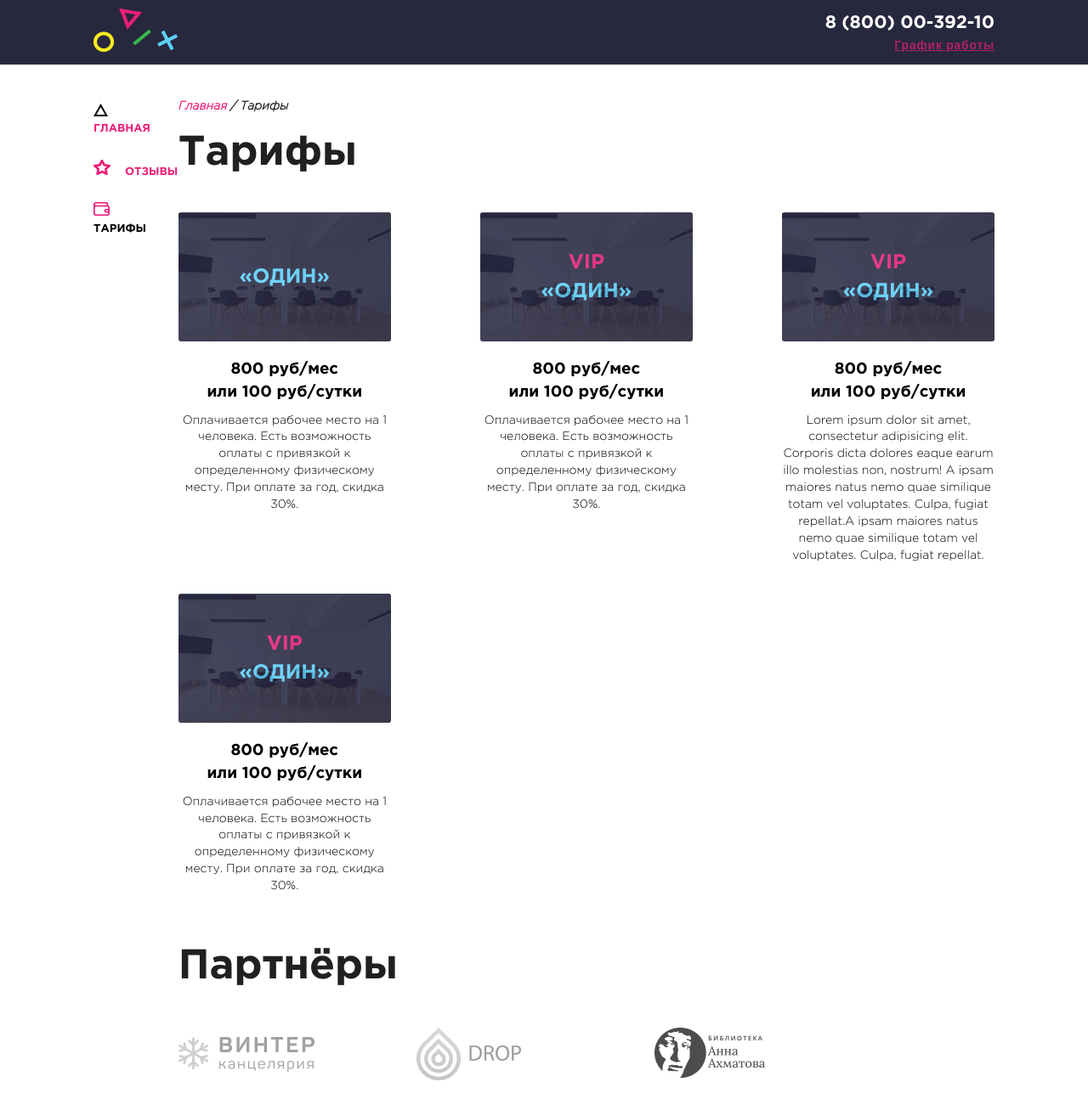
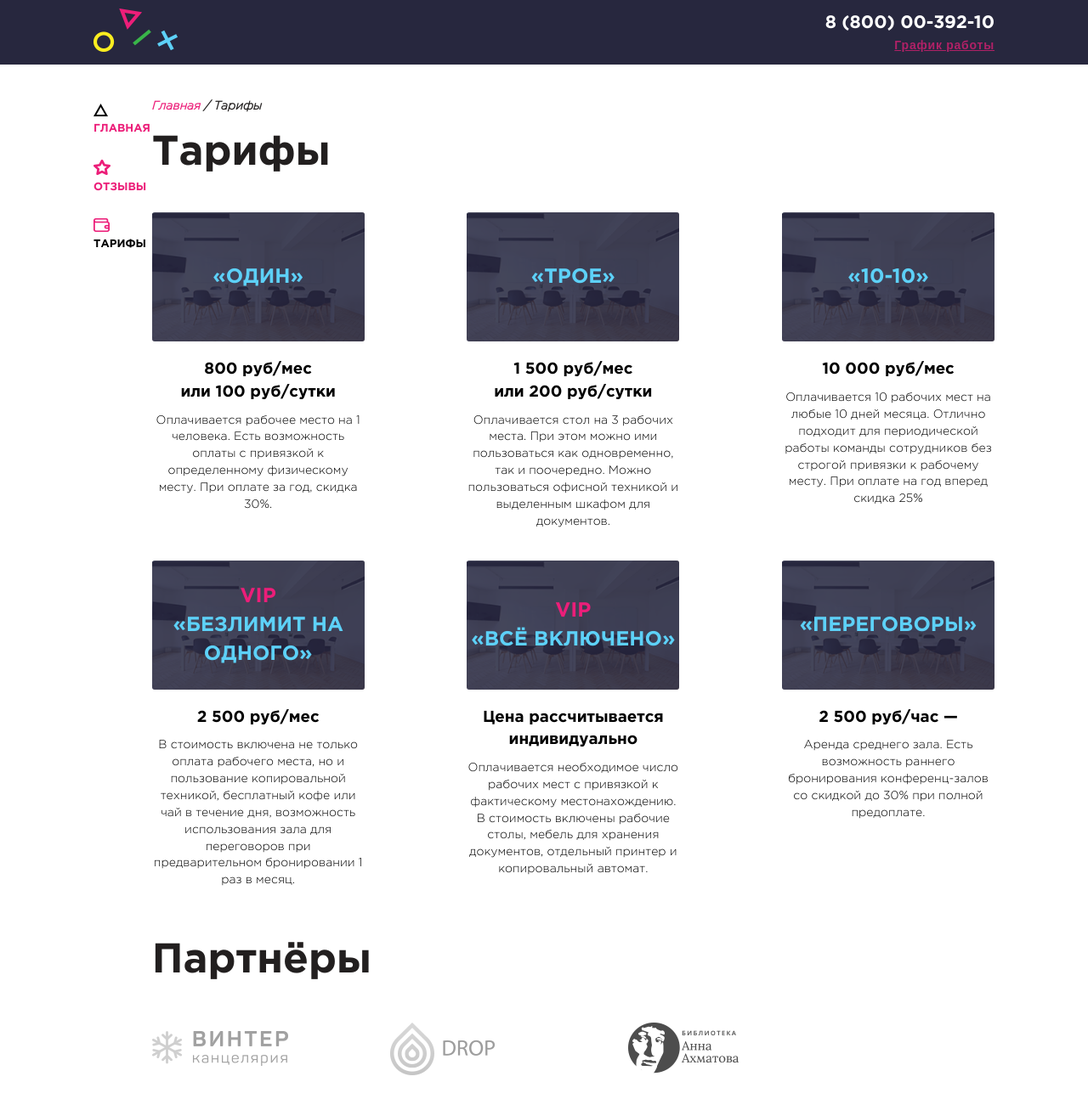
Before and after one commit to Qbic007/qbic007.github.io, a PHP site: page /prices.html in a window 1280 px wide. Shown: the top 1294 px of the page at 85% size. Run offline with PHP 8.4, Linux system fonts and the light colour scheme.

Commit message:
fixes from review

```diff
--- a/coworking/css/blocks/form.css
+++ b/coworking/css/blocks/form.css
@@ -74,6 +74,10 @@
     resize: none;
 }
 
+.form__textarea, .form__input-text {
+    border: transparent solid 1px;
+}
+
 .form__textarea:focus, .form__input-text:focus {
     outline:none;
     border: #ec1e79 solid 1px;
@@ -114,4 +118,5 @@
     outline: none;
     border: none;
     border-radius: 3px;
+    cursor: pointer;
 }
--- a/coworking/css/blocks/tariffs.css
+++ b/coworking/css/blocks/tariffs.css
@@ -48,6 +48,18 @@
     border-radius: 3px;
 }
 
+.tariffs__img-title {
+    display: flex;
+    flex-direction: column;
+    align-items: center;
+    justify-content: center;
+    position: absolute;
+    width: 100%;
+    height: 100%;
+    border-radius: 3px;
+    text-align: center;
+}
+
 .tariffs__description-box {
     font: 16px/1.42 GothamPro, sans-serif;
     font-weight: bold;
--- a/coworking/prices.html
+++ b/coworking/prices.html
@@ -39,7 +39,9 @@
                 <div class="main-content">
                     <nav class="breadcrumbs">
                         <ul class="breadcrumbs__list">
-                            <li class="breadcrumbs__item"><a href="#" class="breadcrumbs__link">Главная</a></li>
+                            <li class="breadcrumbs__item">
+                                <a href="https://qbic007.github.io/coworking/main" class="breadcrumbs__link">Главная</a>
+                            </li>
                             <li class="breadcrumbs__item breadcrumbs__item_active">Тарифы</li>
                         </ul>
                     </nav>
@@ -49,6 +51,8 @@
                             <li class="tariffs__item">
                                 <div class="tariffs__img-box">
                                     <div class="tariffs__darker">
+                                    </div>
+                                    <div class="tariffs__img-title">
                                         <span class="tariffs__title">«Один»</span>
                                     </div>
                                     <img src="img/prices_chairs.png" class="tariffs__img" alt="Изображение тарифа">
@@ -68,19 +72,21 @@
                             <li class="tariffs__item">
                                 <div class="tariffs__img-box">
                                     <div class="tariffs__darker">
-                                        <h2 class="tariffs__vip">VIP</h2>
-                                        <span class="tariffs__title">«Один»</span>
+                                    </div>
+                                    <div class="tariffs__img-title">
+                                        <span class="tariffs__title">«Трое»</span>
                                     </div>
                                     <img src="img/prices_chairs.png" class="tariffs__img" alt="Изображение тарифа">
                                 </div>
                                 <article class="tariffs__description-box">
                                     <h3 class="tariffs__price">
-                                        800 руб/мес <br> или 100 руб/сутки
+                                        1 500 руб/мес <br> или 200 руб/сутки
                                     </h3>
                                     <div class="tariffs__description">
                                         <p>
-                                            Оплачивается рабочее место на 1 человека. Есть возможность оплаты с
-                                            привязкой к определенному физическому месту. При оплате за год, скидка 30%.
+                                            Оплачивается стол на 3 рабочих места. При этом можно ими пользоваться как
+                                            одновременно, так и поочередно. Можно пользоваться офисной техникой и
+                                            выделенным шкафом для документов.
                                         </p>
                                     </div>
                                 </article>
@@ -88,21 +94,21 @@
                             <li class="tariffs__item">
                                 <div class="tariffs__img-box">
                                     <div class="tariffs__darker">
-                                        <h2 class="tariffs__vip">VIP</h2>
-                                        <span class="tariffs__title">«Один»</span>
+                                    </div>
+                                    <div class="tariffs__img-title">
+                                        <span class="tariffs__title">«10-10»</span>
                                     </div>
                                     <img src="img/prices_chairs.png" class="tariffs__img" alt="Изображение тарифа">
                                 </div>
                                 <article class="tariffs__description-box">
                                     <h3 class="tariffs__price">
-                                        800 руб/мес <br> или 100 руб/сутки
+                                        10 000 руб/мес
                                     </h3>
                                     <div class="tariffs__description">
                                         <p>
-                                            Lorem ipsum dolor sit amet, consectetur adipisicing elit. Corporis dicta
-                                            dolores eaque earum illo molestias non, nostrum! A ipsam maiores natus nemo
-                                            quae similique totam vel voluptates. Culpa, fugiat repellat.A ipsam maiores
-                                            natus nemo quae similique totam vel voluptates. Culpa, fugiat repellat.
+                                            Оплачивается 10 рабочих мест на любые 10 дней месяца. Отлично подходит для
+                                            периодической работы команды сотрудников без строгой привязки к рабочему
+                                            месту. При оплате на год вперед скидка 25%
                                         </p>
                                     </div>
                                 </article>
@@ -110,19 +116,67 @@
                             <li class="tariffs__item">
                                 <div class="tariffs__img-box">
                                     <div class="tariffs__darker">
+                                    </div>
+                                    <div class="tariffs__img-title">
                                         <h2 class="tariffs__vip">VIP</h2>
-                                        <span class="tariffs__title">«Один»</span>
+                                        <span class="tariffs__title">«Безлимит на одного»</span>
                                     </div>
                                     <img src="img/prices_chairs.png" class="tariffs__img" alt="Изображение тарифа">
                                 </div>
                                 <article class="tariffs__description-box">
                                     <h3 class="tariffs__price">
-                                        800 руб/мес <br> или 100 руб/сутки
+                                        2 500 руб/мес
                                     </h3>
                                     <div class="tariffs__description">
                                         <p>
-                                            Оплачивается рабочее место на 1 человека. Есть возможность оплаты с
-                                            привязкой к определенному физическому месту. При оплате за год, скидка 30%.
+                                            В стоимость включена не только оплата рабочего места, но и пользование
+                                            копировальной техникой, бесплатный кофе или чай в течение дня, возможность
+                                            использования зала для переговоров при предварительном бронировании 1 раз в
+                                            месяц.
+                                        </p>
+                                    </div>
+                                </article>
+                            </li>
+                            <li class="tariffs__item">
+                                <div class="tariffs__img-box">
+                                    <div class="tariffs__darker">
+                                    </div>
+                                    <div class="tariffs__img-title">
+                                        <h2 class="tariffs__vip">VIP</h2>
+                                        <span class="tariffs__title">«Всё включено»</span>
+                                    </div>
+                                    <img src="img/prices_chairs.png" class="tariffs__img" alt="Изображение тарифа">
+                                </div>
+                                <article class="tariffs__description-box">
+                                    <h3 class="tariffs__price">
+                                        Цена рассчитывается индивидуально
+                                    </h3>
+                                    <div class="tariffs__description">
+                                        <p>
+                                            Оплачивается необходимое число рабочих мест с привязкой к фактическому
+                                            местонахождению. В стоимость включены рабочие столы, мебель для хранения
+                                            документов, отдельный принтер и копировальный автомат.
+                                        </p>
+                                    </div>
+                                </article>
+                            </li>
+                            <li class="tariffs__item">
+                                <div class="tariffs__img-box">
+                                    <div class="tariffs__darker">
+                                    </div>
+                                    <div class="tariffs__img-title">
+                                        <span class="tariffs__title">«Переговоры»</span>
+                                    </div>
+                                    <img src="img/prices_chairs.png" class="tariffs__img" alt="Изображение тарифа">
+                                </div>
+                                <article class="tariffs__description-box">
+                                    <h3 class="tariffs__price">
+                                        2 500 руб/час —
+                                    </h3>
+                                    <div class="tariffs__description">
+                                        <p>
+                                            Аренда среднего зала. Есть возможность раннего бронирования конференц-залов
+                                            со скидкой до 30% при полной предоплате.
                                         </p>
                                     </div>
                                 </article>
--- a/coworking/reviews.html
+++ b/coworking/reviews.html
@@ -45,7 +45,9 @@
                 <div class="main-content">
                     <nav class="breadcrumbs">
                         <ul class="breadcrumbs__list">
-                            <li class="breadcrumbs__item"><a href="#" class="breadcrumbs__link">Главная</a></li>
+                            <li class="breadcrumbs__item">
+                                <a href="https://qbic007.github.io/coworking/main" class="breadcrumbs__link">Главная</a>
+                            </li>
                             <li class="breadcrumbs__item breadcrumbs__item_active">Отзывы</li>
                         </ul>
                     </nav>
```
